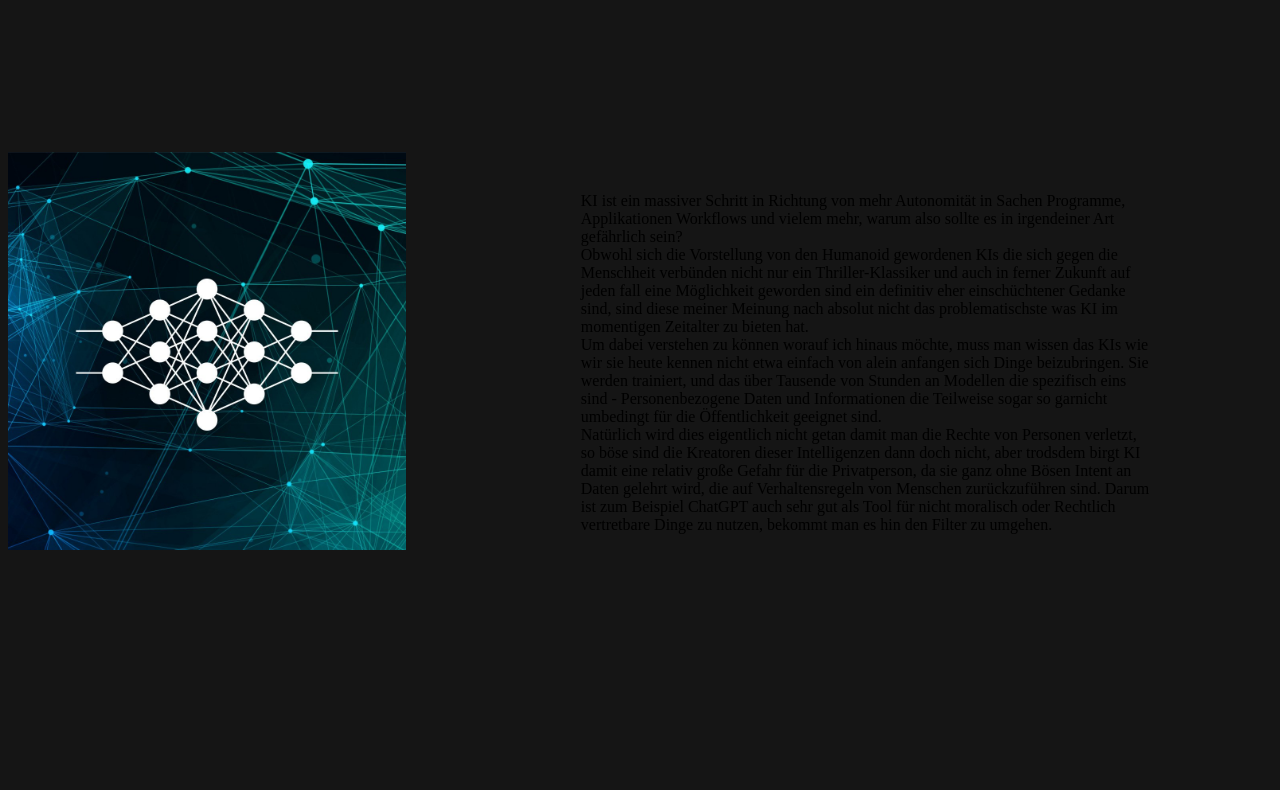
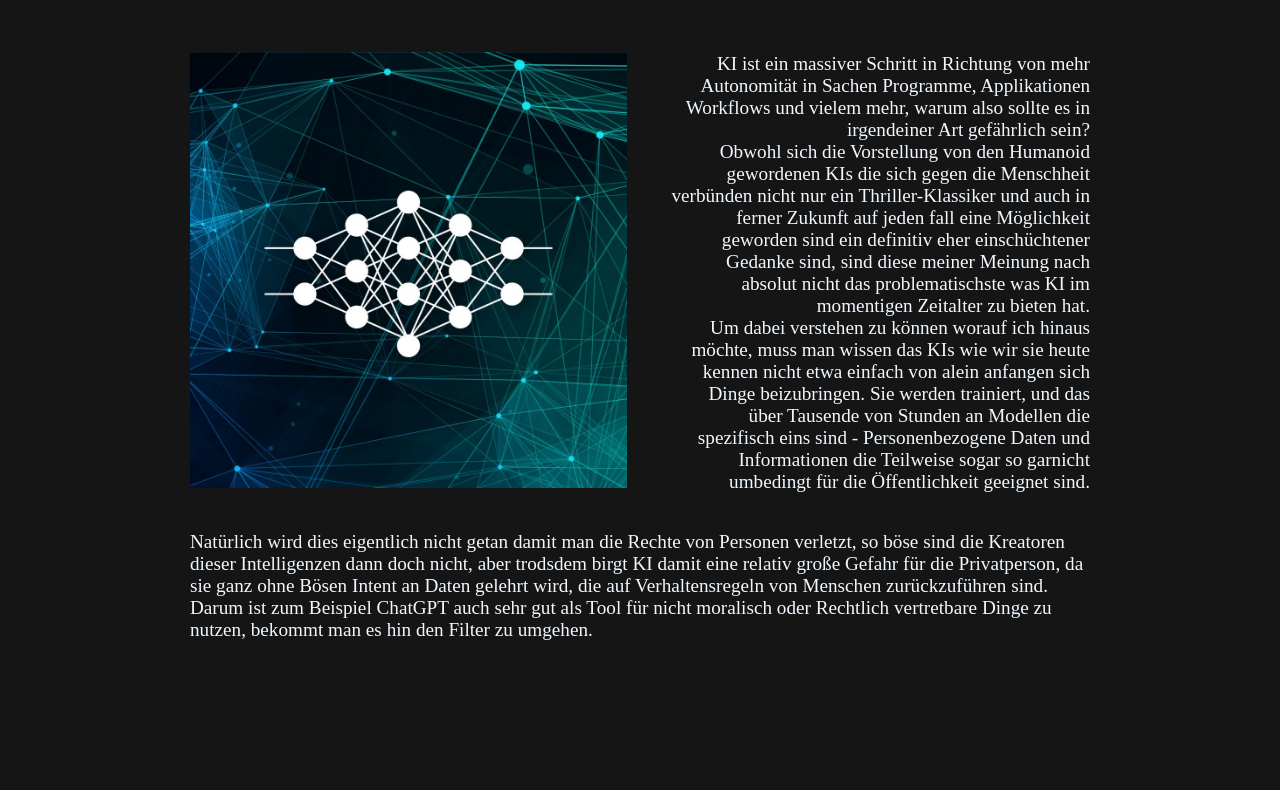
Before and after one commit to Anexity/KI_BBS2, a plain HTML site: page sites/gefahren.html in a window 1280 px wide. Shown: the part 342-1132 px from the top of the page. Before the commit the page ends 904 px from the top, so only its background shows below. Drawn offline with Linux system fonts and the light colour scheme.

Commit message:
Suffering
broke a bunch of stuff made some new stuff
all in all did fuck all

```diff
--- a/sites/gefahren.html
+++ b/sites/gefahren.html
@@ -28,23 +28,27 @@
         <div class="headge">
             <h2>Gefahren</h2>
         </div>
+        <div class="contain1">
             <div class="textge">
-            <a>
-                <img src="../assets/neural1.jpg" style="width:70%">
+                <a style="justify-content: left;"id="over">
+                    <img src="../assets/neural1.jpg" style="width: 48.5%;justify-content: left;">
                 </a>
-            <a>
-                <p style="float: right;">KI ist ein massiver Schritt in Richtung von mehr Autonomität in Sachen Programme, Applikationen
+                <a style="justify-content: right" id="texo">
+                    <p style="justify-content: right; width:420px;text-align:right">KI ist ein massiver Schritt in Richtung von mehr Autonomität in Sachen Programme, Applikationen
                         Workflows und vielem mehr, warum also sollte es in irgendeiner Art gefährlich sein? <br>
 
                         Obwohl sich die Vorstellung von den Humanoid gewordenen KIs die sich gegen die Menschheit verbünden
                         nicht nur ein Thriller-Klassiker und auch in ferner Zukunft auf jeden fall eine Möglichkeit
                         geworden sind ein definitiv eher einschüchtener Gedanke sind, sind diese meiner Meinung nach absolut
                         nicht das problematischste was KI im momentigen Zeitalter zu bieten hat. <br>
-
                         Um dabei verstehen zu können worauf ich hinaus möchte, muss man wissen das KIs wie wir sie heute
                         kennen nicht etwa einfach von alein anfangen sich Dinge beizubringen. Sie werden trainiert, und das
                         über Tausende von Stunden an Modellen die spezifisch eins sind - Personenbezogene Daten und
                         Informationen die Teilweise sogar so garnicht umbedingt für die Öffentlichkeit geeignet sind. <br>
+                    </p>
+                </a>
+                <a id="texo">
+                    <p>
 
                         Natürlich wird dies eigentlich nicht getan damit man die Rechte von Personen verletzt, so böse sind
                         die Kreatoren dieser Intelligenzen dann doch nicht, aber trodsdem birgt KI damit eine relativ große
@@ -54,5 +58,6 @@
                     </p>
                 </a>
             </div>
+        </div>
     </body>
 </html>
--- a/style/style.css
+++ b/style/style.css
@@ -26,7 +26,10 @@ header {text-align: center;font-size:70px; font-weight: 600; font-family: cyb;co
     background-color:#202020;padding-top: 10px;}
 .IdIm a {padding-inline:25px;color:aliceblue;font-size: x-large;font-family: seri;}
 .idout {padding-left:5%;padding-right:5%}
-h2 {text-align: center; color: aliceblue; font-family: cyb; font-size: 45px; position: relative; top: -140px}
-.textge a {position: relative;display:inline-block;width:45%; justify-content: center;}
+h2 {text-align: center; color: aliceblue; font-family: cyb; font-size: 45px; position: relative; top: -130px;bottom:-60px;}
+.contain1 {display:flex; justify-content:center;position: relative; top:-100px;}
+.textge {display: inline-block;}
+.textge a {display:flex;width:900px; justify-content: center;font-size: larger;color: aliceblue;}
 .hidden {position: relative;width:0px;height:0px; rotate: 270deg;top:-260px;right:30px;
     color:aliceblue;text-decoration:wavy;font-family: cyb;}
+#texo {position: relative; top:-455px}
```
Lines whose indentation alone changed are shown as unchanged.
